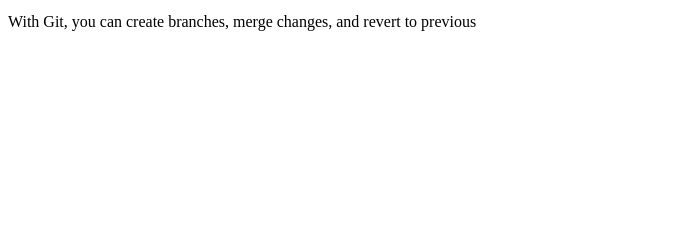
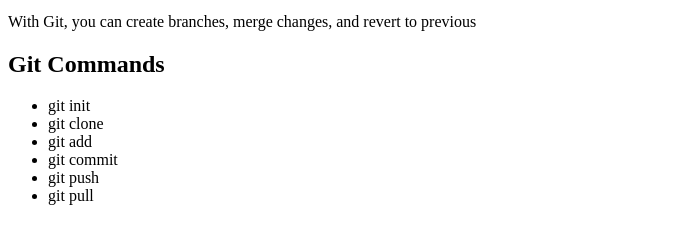
Before and after one commit to SuryaaaDev/learn-git-version-control, a website: page index.html in a window 1280 px wide. Shown: the part 365-608 px from the top of the page, without its empty margins (0-691 px from the left). Drawn offline with Linux system fonts and the light colour scheme.

Commit message:
add app.js and modified index.html

```diff
--- /dev/null
+++ b/app.js
@@ -0,0 +1,3 @@
+const hello = () => {
+  console.log("Hello, world!");
+}
--- a/index.html
+++ b/index.html
@@ -17,6 +17,16 @@
 
     <h1>Git Basics</h1>
     <p>Git is a distributed version control system that helps developers manage their codebase efficiently.</p>
-    <p>With Git, you can create branches, merge changes, and revert to previous
+    <p>With Git, you can create branches, merge changes, and revert to previous</p>
+
+    <h2>Git Commands</h2>
+    <ul>
+        <li>git init</li>
+        <li>git clone</li>
+        <li>git add</li>
+        <li>git commit</li>
+        <li>git push</li>
+        <li>git pull</li>
+    </ul>
 </body>
 </html>
```
